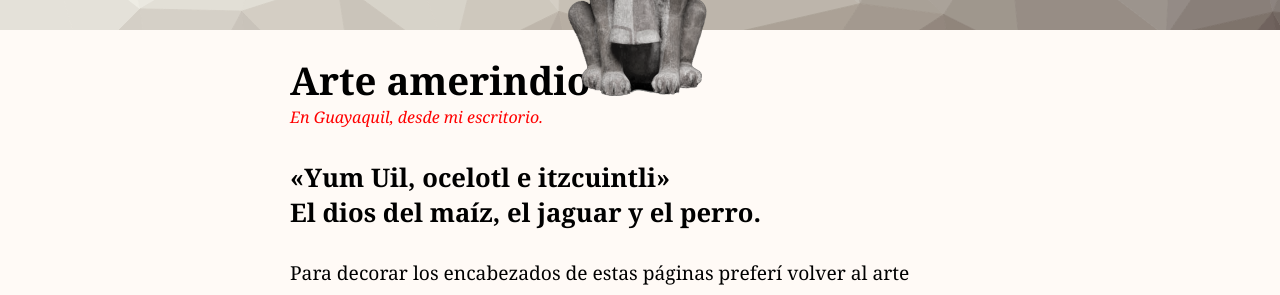
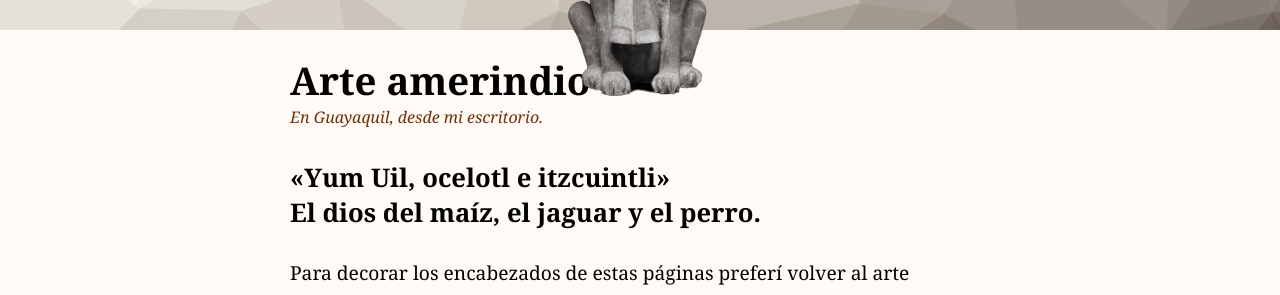
Before and after one commit to fernanz/fernanz.github.io, a Jekyll site: the page built from index.html, in a window 1280 px wide. Shown: the part 246-541 px from the top of the page. Built offline with Jekyll 4.4.1, drawn with Linux system fonts in a browser that asks for light colours; some web fonts are replaced; Markdown is read by kramdown in place of the engine named in the settings; comment, search, counter and statistics services are not loaded.

Commit message:
más de lo mismo
todavía aprendiendo

```diff
--- a/css/_typography.scss
+++ b/css/_typography.scss
@@ -127,7 +127,8 @@ h2 + small {
   color: #f00;
 }
 
-h2 + small .brownie {
+h2 + small,
+   .brownie {
   margin: 0 0 2em 0;
   text-align: left;
   color: #70300a;
--- a/css/main.css
+++ b/css/main.css
@@ -509,7 +509,8 @@ h2 + small {
   text-align: left;
   color: #f00; }
 
-h2 + small .brownie {
+h2 + small,
+.brownie {
   margin: 0 0 2em 0;
   text-align: left;
   color: #70300a; }
```
